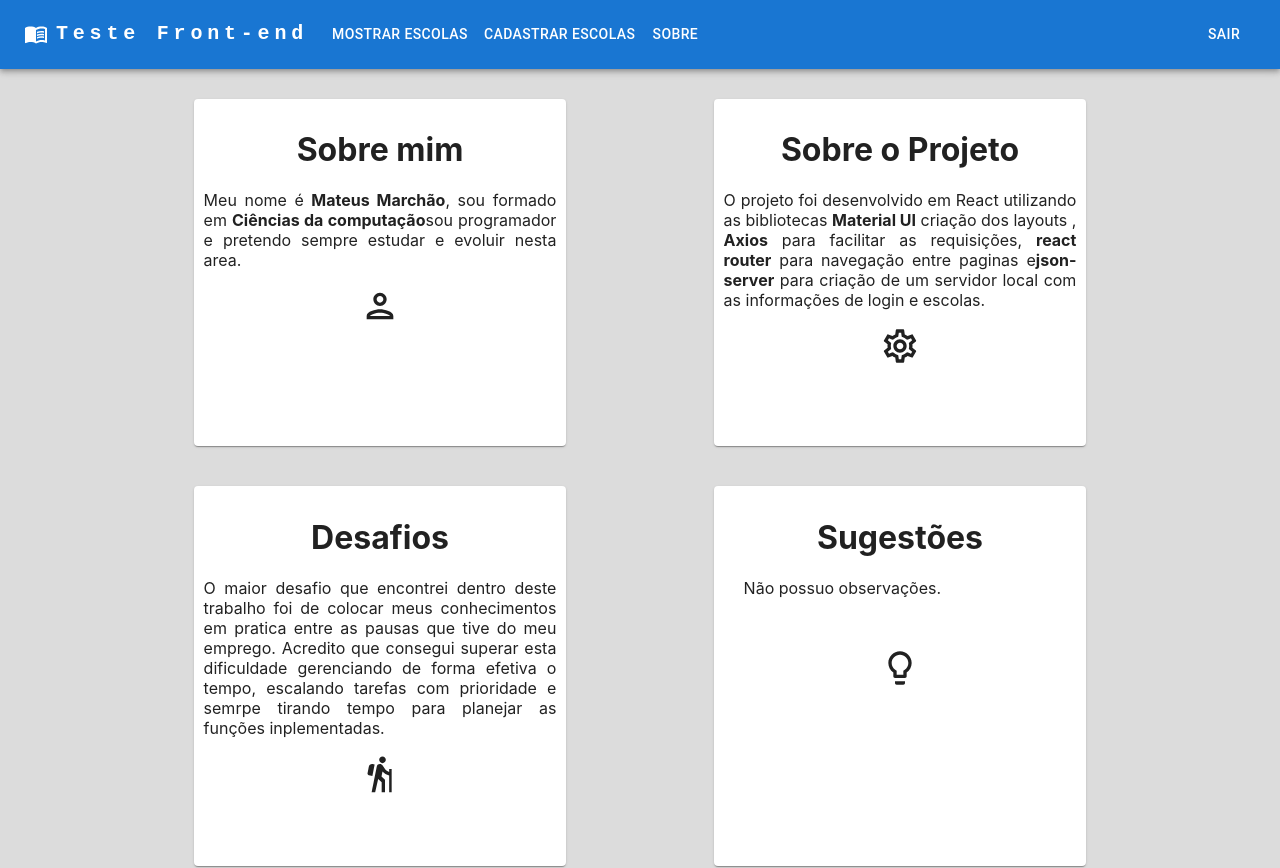
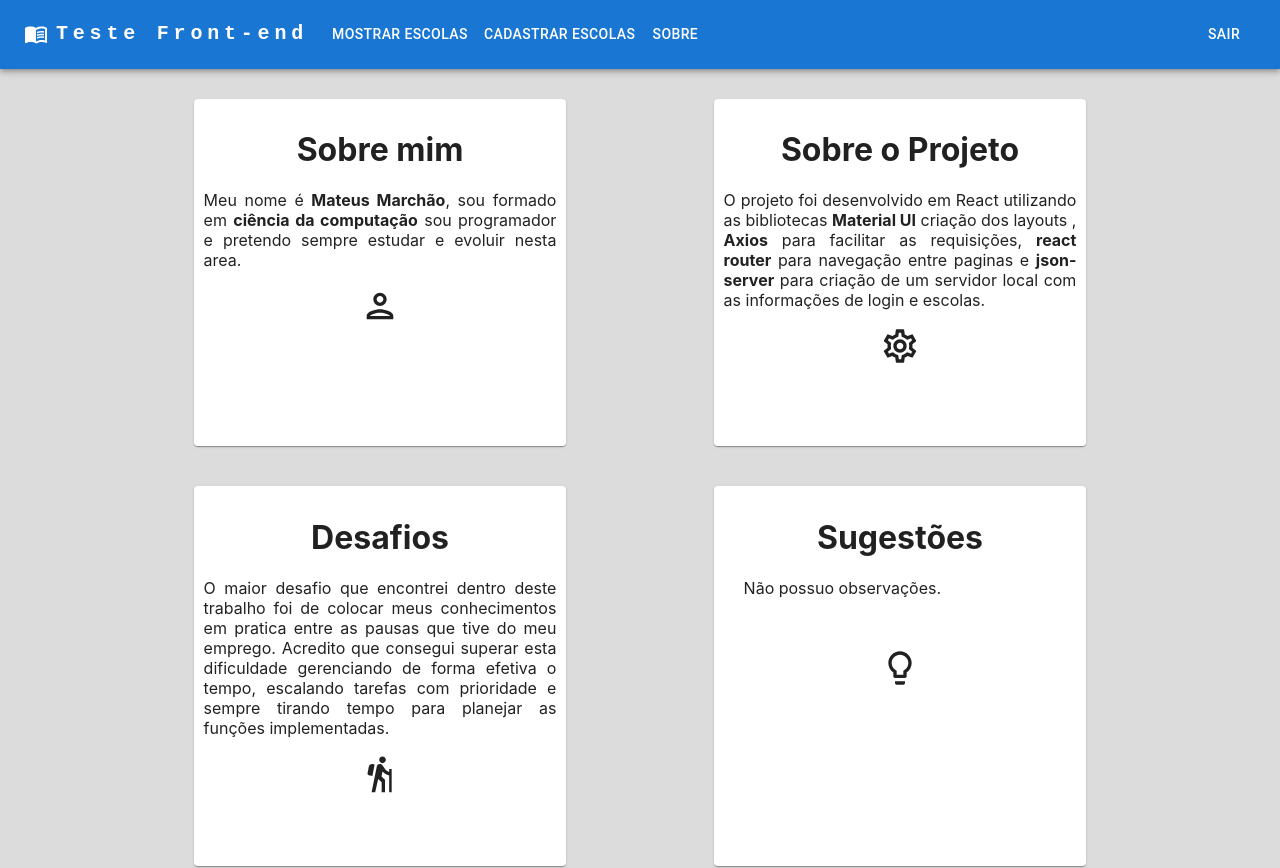
Before and after one commit to mateusfacundes/teste_front_end, a React (Create React App) app: page /about in a window 1280 px wide. Built offline with nearby package versions, Linux system fonts and the light colour scheme; sample sign-in values are in the browser's storage.

Commit message:
fix: text about

```diff
--- a/src/pages/AboutMe.js
+++ b/src/pages/AboutMe.js
@@ -30,8 +30,7 @@ export default function AboutMe() {
                 <Paper sx={baseStyle} style={paperStyle}>
                     <h1>Sobre mim</h1>
                     <p style={{textAlign: 'justify'}}>
-                        Meu nome é <b>Mateus Marchão</b>, sou formado em <b>Ciências da computação</b>
-                        sou programador e pretendo sempre estudar e evoluir nesta area.
+                        Meu nome é <b>Mateus Marchão</b>, sou formado em <b>ciência da computação</b> sou programador e pretendo sempre estudar e evoluir nesta area.
                     </p>
                     <PersonOutlinedIcon sx={{ fontSize: 40 }}/>
                 </Paper>
@@ -41,8 +40,7 @@ export default function AboutMe() {
                     <h1>Sobre o Projeto</h1>
                     <p style={{textAlign: 'justify'}}>
                         O projeto foi desenvolvido em React utilizando as bibliotecas <b>Material UI</b> criação dos layouts
-                        , <b>Axios</b> para facilitar as requisições, <b>react router</b>  para navegação entre paginas e
-                        <b>json-server</b> para criação de um servidor local com as informações de login e escolas.
+                        , <b>Axios</b> para facilitar as requisições, <b>react router</b>  para navegação entre paginas e <b>json-server</b> para criação de um servidor local com as informações de login e escolas.
                     </p>
                     <SettingsOutlinedIcon sx={{ fontSize: 40 }}/>
                 </Paper>
@@ -53,8 +51,8 @@ export default function AboutMe() {
                     <p style={{textAlign: 'justify'}}>
                         O maior desafio que encontrei dentro deste trabalho foi de colocar meus conhecimentos em pratica
                         entre as pausas que tive do meu emprego. Acredito que consegui superar esta dificuldade gerenciando
-                        de forma efetiva o tempo, escalando tarefas com prioridade e semrpe tirando tempo para planejar as
-                        funções inplementadas.
+                        de forma efetiva o tempo, escalando tarefas com prioridade e sempre tirando tempo para planejar as
+                        funções implementadas.
                     </p >
                     <HikingOutlinedIcon sx={{ fontSize: 40 }}/>
                 </Paper>
```
